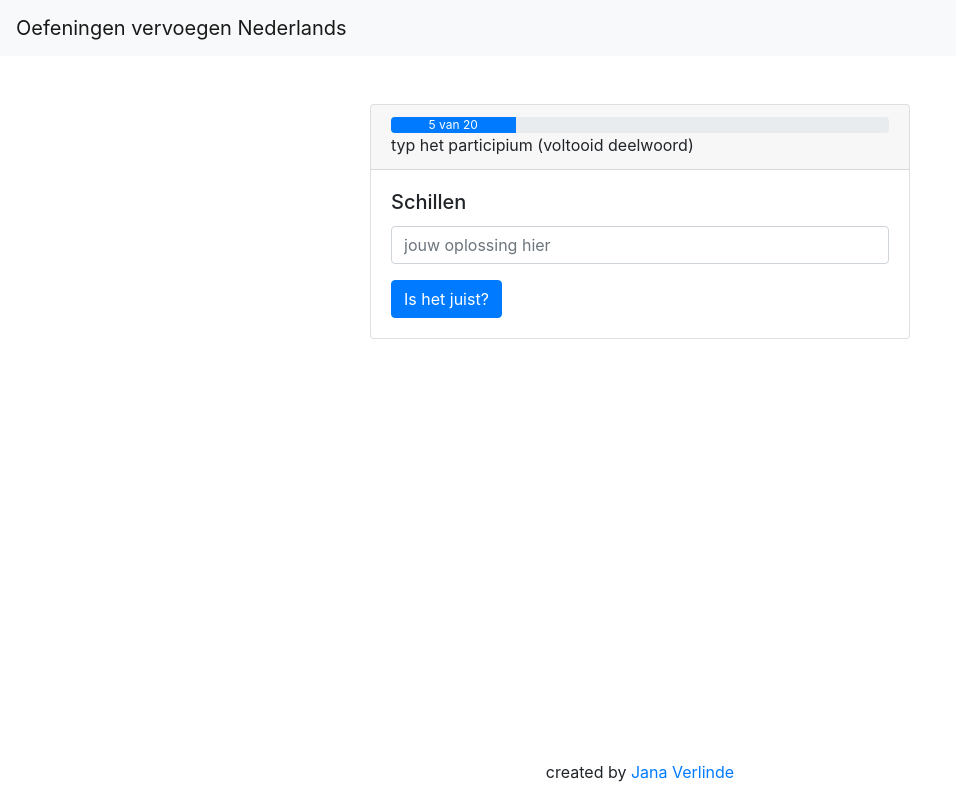
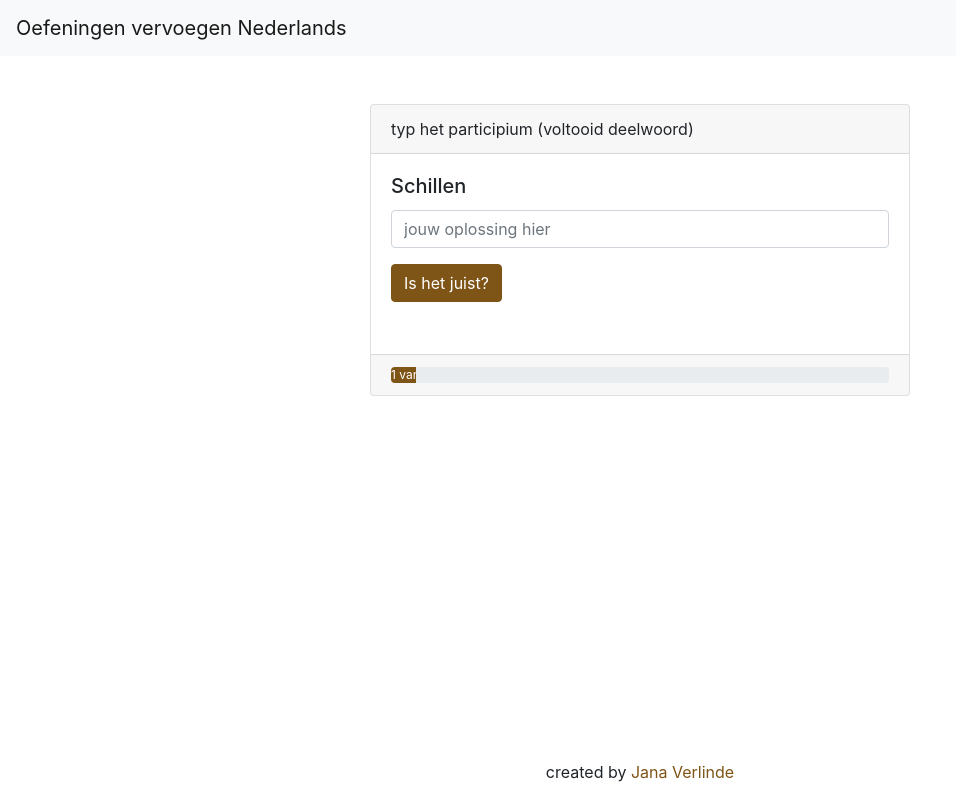
Before and after one commit to Janaverl/oefening-nederlands, a Vue app: page / in a window 1280 px wide. Shown: the whole page, without its empty margins (0-956 px from the left). Built offline with nearby package versions, Linux system fonts and the light colour scheme.

Commit message:
Update: track answers and score

```diff
--- /dev/null
+++ b/src/assets/data/appContent.json
@@ -0,0 +1,7 @@
+{
+    "btn": {
+        "textCheck": "Is het juist?",
+        "textNext": "volgende",
+        "textFinish": "Toon me mijn score"
+    }
+}
--- a/src/assets/scss/myBootstrap.scss
+++ b/src/assets/scss/myBootstrap.scss
@@ -1,5 +1,7 @@
 // Your variable overrides
-
+$primary: #7F5417;
+$success: #177F75;
+$danger: #FFB226;
 
 // Bootstrap and its default variables
 @import "node_modules/bootstrap/scss/bootstrap";
--- a/src/components/Exercises/Exercises.vue
+++ b/src/components/Exercises/Exercises.vue
@@ -1,30 +1,59 @@
 <template>
-  <div class="mb-5">
-      <div class="row justify-content-md-center">
-        <div class="col-md-6">
-          <div class="card">
-            <div class="card-header">
-              <div class="progress">
-                <div class="progress-bar" role="progressbar" style="width: 25%" aria-valuenow="25" aria-valuemin="0" aria-valuemax="100">
-                  5 van 20
-                </div>
-            </div>
-            {{exercises[counter].exerciseType}}
+  <div
+    class="mb-5"
+  >
+    <div class="row justify-content-md-center">
+      <div class="col-md-6">
+        <div
+          :class="['card', setBorder]"
+        >
+
+          <div
+            :class="['card-header', setBackground]"
+          >
+            {{exercises[progress.i].exerciseType}}
           </div>
-            <div class="card-body">
+
+          <div
+            class="card-body"
+            :style="{'minHeight': '200px'}"
+          >
             <h5 class="card-title">
-              {{exercises[counter].exercise}}
+              {{exercises[progress.i].exercise}}
             </h5>
 
-            <exercises-input v-if="!answered"
+            <exercises-input v-if="isAnswering"
+              :inputData.sync="answer.answer"
             ></exercises-input>
 
             <exercises-sollution v-else
+              :myAnswer="answer.answer"
+              :correctAnswer="exercises[progress.i].solution"
             ></exercises-sollution>
 
-            <exercises-button></exercises-button>
+            <exercises-button
+              :btnText = btnText
+            ></exercises-button>
 
           </div>
+
+          <div
+            :class="['card-footer', setBackground]"
+            :style="{'minHeight': '40px'}"
+          >
+            <div v-if="isAnswering"
+              class="progress text-dark"
+            >
+              <div
+                class="progress-bar"
+                role="progressbar"
+                :style="{'width': progress.track +'%'}"
+              >
+                {{progress.current}} van {{progress.total}}
+              </div>
+            </div>
+          </div>
+
         </div>
       </div>
     </div>
@@ -36,16 +65,119 @@
   import ExercisesButton from './ExercisesButton';
   import ExercisesSollution from './ExercisesSollution';
 
+  import {ExerciseEventBus} from '../../main.js';
+
   import jsonExercises from '../../assets/data/exercises.json';
+  import jsonAppContent from '../../assets/data/appContent.json';
 
     export default {
         name: 'Exercises',
         data: function() {
           return {
             exercises: jsonExercises,
-            counter: 0,
-            answered: false
+            progress: {
+              i: 0,
+              current: 1,
+              total: null,
+              track: null,
+              score: 0
+            },
+            isAnswering:  true,
+            showScore: false,
+            answer: {
+              answer: null,
+              isCorrect: false,
+              isLastOne: false
+            },
+            btnTexts: jsonAppContent.btn,
+            btnText: jsonAppContent.btn.textCheck
           };
+      },
+      methods: {
+        setTrack(current, total) {
+          return ((current / total)*100);
+        },
+        isAnswerCorrect(answer, correctAnswer) {
+          if(answer == correctAnswer) {
+            return true;
+          }
+          return false;
+        },
+        isLastExercise(currentNr, total){
+          if(currentNr == total){
+            return true;
+          }
+          return false;
+        },
+        handleAnswer() {
+          this.btnText = this.btnTexts.textNext;
+          this.answer.isCorrect = this.isAnswerCorrect(this.answer.answer, this.exercises[this.progress.i].solution);
+          if(this.answer.isCorrect){
+            this.progress.score++;
+          }
+        },
+        goToNextExercise() {
+          this.progress.i++;
+          this.resetAnswer();
+          this.btnText = this.btnTexts.textCheck;
+        },
+        resetAnswer() {
+          this.answer.answer = '';
+        },
+        showScore() {
+          console.log(this.progress.score);
+        }
+      },
+      mounted() {
+        this.progress.total = this.exercises.length;
+        this.progress.track = this.setTrack(this.progress.current, this.progress.total);
+      },
+      watch: {
+        'progress.i'(newIndex) {
+          this.progress.current = newIndex + 1;
+          this.progress.track = this.setTrack(this.progress.current, this.progress.total);
+          const total = this.progress.total;
+          const current = this.progress.current;
+          this.answer.isLastOne = this.isLastExercise(total, current);
+          console.log('current state:')
+          console.log(this.answer.isLastOne);
+          console.log(this.progress.current);
+        },
+        isAnswering (isAnswering) {
+          if(this.answer.isLastOne){
+            this.btnText = this.btnTexts.textFinish;
+            return;
+          }
+          if(!isAnswering){
+            this.handleAnswer();
+            return;
+          }
+          this.goToNextExercise();
+        }
+      },
+      created() {
+        const vm = this;
+        ExerciseEventBus.$on('next', () => {
+          vm.isAnswering = !vm.isAnswering;
+          if(vm.answer.isLastOne){
+            this.showScore();
+            return;
+          }
+        });
+      },
+      computed: {
+        setBorder() {
+          if(this.isAnswering){
+            return;
+          }
+          return this.answer.isCorrect ? 'border-success' : 'border-danger';
+        },
+        setBackground() {
+          if(this.isAnswering){
+            return;
+          }
+          return this.answer.isCorrect ? 'bg-success' : 'bg-danger';
+        }
       },
       components: {
           ExercisesInput,
--- a/src/components/Exercises/ExercisesButton.vue
+++ b/src/components/Exercises/ExercisesButton.vue
@@ -1,12 +1,26 @@
 <template>
-    <button class="btn btn-primary">
-        Is het juist?
+    <button
+        class="btn btn-primary"
+        @click="btnConfirm"
+    >
+        {{btnText}}
     </button>
 </template>
 
 <script>
+    import {ExerciseEventBus} from '../../main.js';
+
     export default {
         name: 'ExercisesButton',
+        props: {
+            btnText: String,
+            btnAction: String
+        },
+        methods: {
+            btnConfirm() {
+                ExerciseEventBus.$emit('next');
+            }
+        }
     }
 </script>
 
--- a/src/components/Exercises/ExercisesInput.vue
+++ b/src/components/Exercises/ExercisesInput.vue
@@ -1,12 +1,28 @@
 <template>
     <div class="form-group">
-        <input type="text" class="form-control" placeholder="jouw oplossing hier">
+        <input
+            type="text"
+            class="form-control"
+            placeholder="jouw oplossing hier"
+            v-model="myAnswer"
+            @keyup="$emit('update:inputData', myAnswer);"
+        >
     </div>
 </template>
 
 <script>
+    // import {ExerciseEventBus} from '../../main.js';
+
     export default {
         name: 'ExercisesInput',
+        data: function() {
+            return{
+                myAnswer: this.inputData
+            };
+        },
+        props: {
+            inputData: String
+        }
     }
 </script>
 
--- a/src/components/Exercises/ExercisesSollution.vue
+++ b/src/components/Exercises/ExercisesSollution.vue
@@ -1,13 +1,17 @@
 <template>
     <div>
-        <p>jouw oplossing: geschild</p>
-        <p>juiste oplossing: geschild</p>
+        <p>jouw oplossing: {{myAnswer}}</p>
+        <p>juiste oplossing: {{correctAnswer}}</p>
     </div>
 </template>
 
 <script>
     export default {
         name: 'ExercisesSollution',
+        props: {
+            myAnswer: String,
+            correctAnswer: String
+        }
     }
 </script>
 
--- a/src/main.js
+++ b/src/main.js
@@ -3,6 +3,8 @@ import App from './App.vue'
 
 Vue.config.productionTip = false
 
+export const ExerciseEventBus = new Vue();
+
 new Vue({
   render: h => h(App),
 }).$mount('#app')
```
